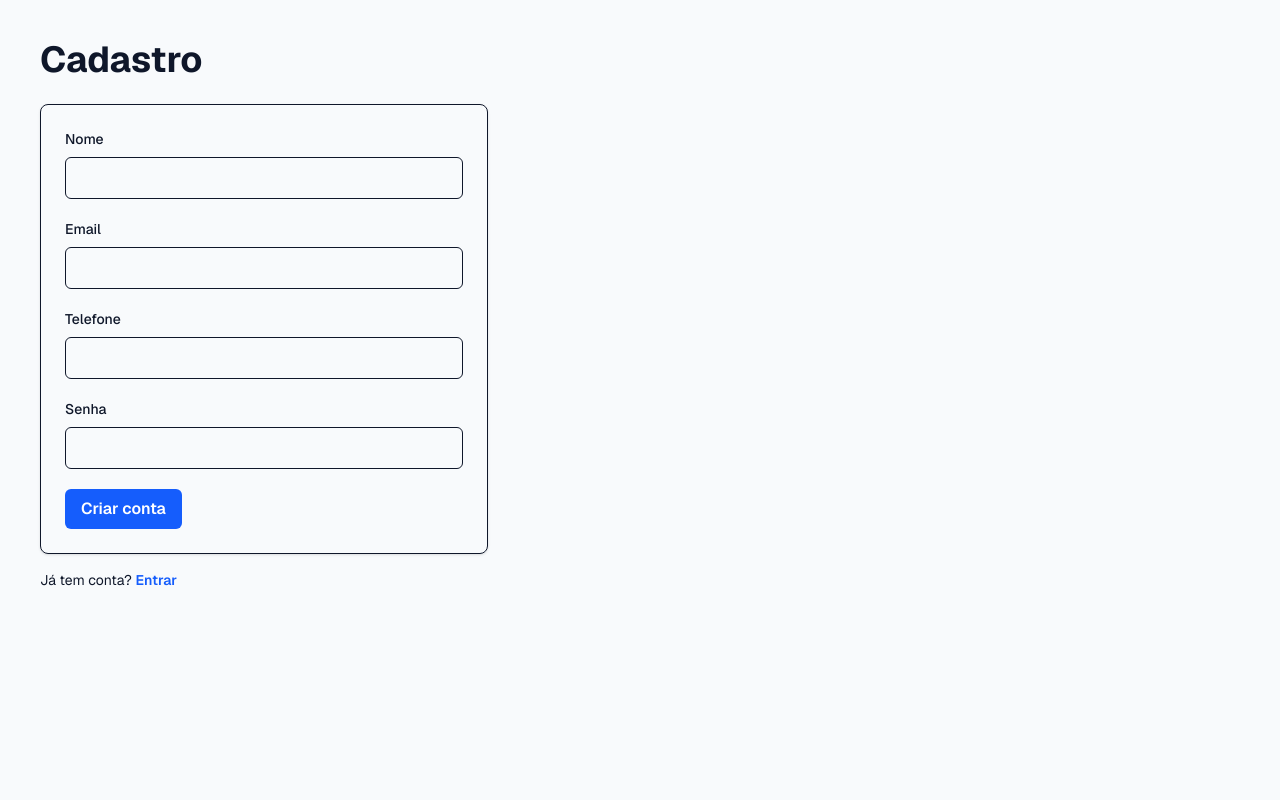
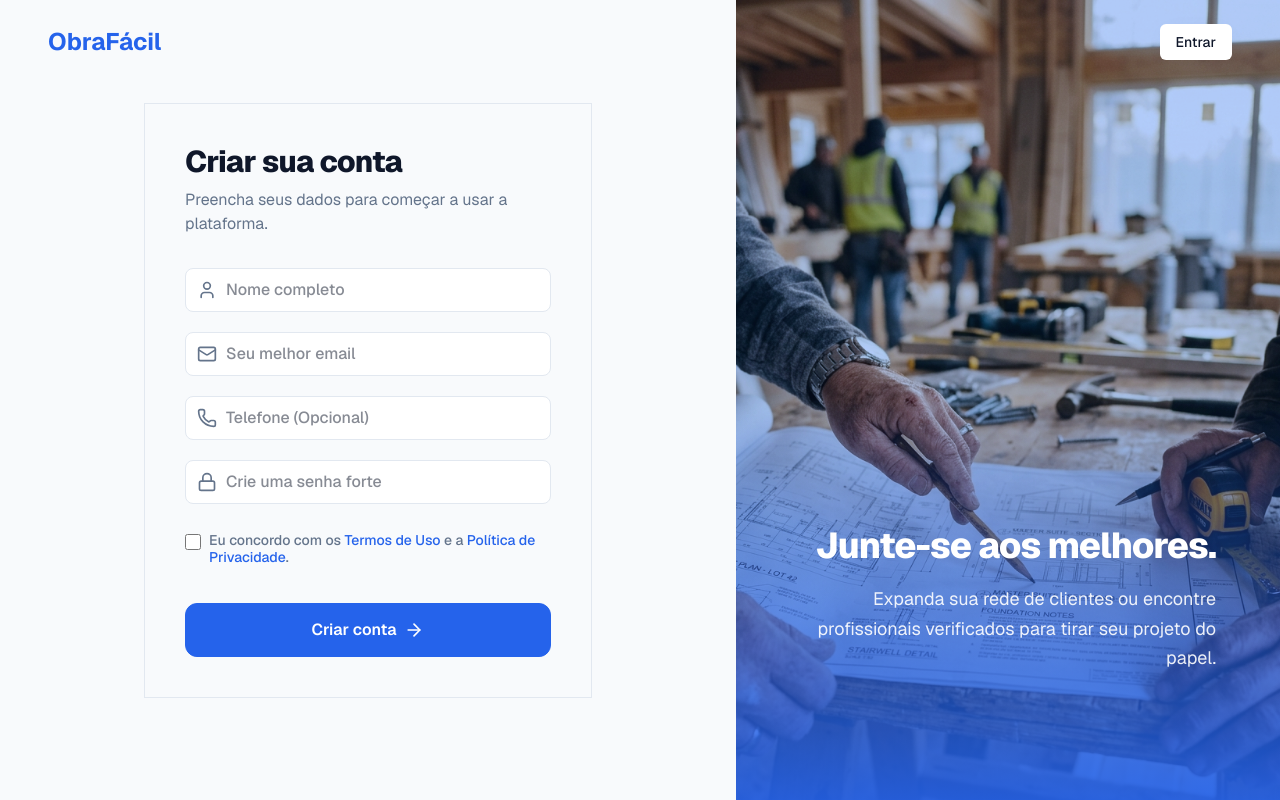
Before and after one commit to andreofranca/obra-facil, a Next.js app in the folder frontend/: page /cadastro in a window 1280 px wide. Built offline with nearby package versions, Linux system fonts and the light colour scheme.

Commit message:
feat(ui): premium signup experience (UX.4)

```diff
--- a/frontend/src/app/cadastro/page.tsx
+++ b/frontend/src/app/cadastro/page.tsx
@@ -1,12 +1,16 @@
 "use client";
 
 import Link from "next/link";
+import Image from "next/image";
 import { FormEvent, useState } from "react";
+import { Input, Button, Card, Logo } from "@/components/ui";
+import { Footer } from "@/components/layout";
 import type {
   AuthErrorResponse,
   AuthResponse,
   RegisterPayload,
 } from "@/types/auth";
+import { ArrowRight, User, Mail, Phone, Lock } from "lucide-react";
 
 const initialForm: RegisterPayload = {
   name: "",
@@ -16,14 +20,11 @@ const initialForm: RegisterPayload = {
 };
 
 export default function CadastroPage() {
-  const [form, setForm] =
-    useState<RegisterPayload>(initialForm);
+  const [form, setForm] = useState<RegisterPayload>(initialForm);
   const [errorMessage, setErrorMessage] = useState("");
   const [isSubmitting, setIsSubmitting] = useState(false);
 
-  async function handleSubmit(
-    event: FormEvent<HTMLFormElement>
-  ) {
+  async function handleSubmit(event: FormEvent<HTMLFormElement>) {
     event.preventDefault();
     setIsSubmitting(true);
     setErrorMessage("");
@@ -37,16 +38,10 @@ export default function CadastroPage() {
         body: JSON.stringify(form),
       });
 
-      const data = (await response.json()) as
-        | AuthResponse
-        | AuthErrorResponse;
+      const data = (await response.json()) as AuthResponse | AuthErrorResponse;
 
       if (!response.ok) {
-        setErrorMessage(
-          "error" in data
-            ? data.error
-            : "Não foi possível criar o cadastro"
-        );
+        setErrorMessage("error" in data ? data.error : "Não foi possível criar o cadastro");
         return;
       }
 
@@ -59,25 +54,84 @@ export default function CadastroPage() {
   }
 
   return (
-    <main className="p-10">
-      <div className="max-w-md">
-        <h1 className="text-4xl font-bold mb-6">Cadastro</h1>
+    <div className="min-h-screen flex flex-col bg-neutral-background font-sans">
+      {/* Simplified Header */}
+      <header className="absolute top-0 left-0 w-full z-50 p-6 md:px-12 flex justify-between items-center">
+        <Link
+          href="/"
+          className="outline-none focus-visible:ring-2 focus-visible:ring-brand-primary rounded-sm transition-transform hover:-translate-y-0.5"
+          aria-label="Voltar para a página inicial"
+        >
+          <Logo />
+        </Link>
+        <Link
+          href="/login"
+          className="text-neutral-text font-medium text-sm hover:text-brand-primary transition-colors outline-none focus-visible:ring-2 focus-visible:ring-brand-primary rounded-md px-4 py-2 bg-neutral-white shadow-soft hover:shadow-elevated"
+        >
+          Entrar
+        </Link>
+      </header>
 
-        <form
-          onSubmit={handleSubmit}
-          className="border rounded-lg p-6 shadow space-y-5"
-        >
-          <div>
-            <label
-              htmlFor="name"
-              className="block text-sm font-medium mb-2"
-            >
-              Nome
-            </label>
-            <input
+      <main className="flex-1 flex flex-col lg:flex-row-reverse">
+        {/* Decorative / Hero Section (Hidden on small screens, split on desktop) */}
+        <div className="hidden lg:flex flex-1 relative bg-brand-primary items-center justify-center overflow-hidden">
+          <div className="absolute inset-0 bg-brand-secondary/30 mix-blend-multiply z-10" />
+          <Image
+            src="/images/signup-hero.jpg"
+            alt="Mãos habilidosas trabalhando em um projeto, simbolizando a comunidade de profissionais qualificados."
+            fill
+            className="object-cover opacity-90"
+            priority
+            sizes="50vw"
+          />
+          <div className="absolute inset-0 bg-gradient-to-t from-brand-primary/90 via-transparent to-transparent z-20" />
+
+          <div className="relative z-30 p-16 max-w-xl self-end mb-16 text-neutral-white animate-fade-in-up text-right">
+            <h2 className="text-4xl font-extrabold mb-4 leading-tight tracking-tight">
+              Junte-se aos melhores.
+            </h2>
+            <p className="text-lg text-neutral-white/90 leading-relaxed">
+              Expanda sua rede de clientes ou encontre profissionais verificados para tirar seu projeto do papel.
+            </p>
+          </div>
+        </div>
+
+        {/* Mobile Header Image Fallback */}
+        <div className="lg:hidden w-full h-48 relative bg-brand-primary">
+          <Image
+            src="/images/signup-hero.jpg"
+            alt="Mãos habilidosas trabalhando"
+            fill
+            className="object-cover"
+            priority
+            sizes="100vw"
+          />
+          <div className="absolute inset-0 bg-gradient-to-t from-neutral-background to-transparent" />
+        </div>
+
+        {/* Signup Form Section */}
+        <div className="flex-1 flex items-center justify-center p-6 md:p-12 lg:p-24 relative -mt-8 lg:mt-0 z-10">
+          <Card className="w-full max-w-md p-8 md:p-10 bg-neutral-surface shadow-elevated border-none lg:shadow-none lg:border lg:border-neutral-border lg:bg-transparent rounded-3xl lg:rounded-none">
+            <div className="mb-8 text-center lg:text-left">
+              <h1 className="text-3xl font-extrabold text-neutral-text mb-2 tracking-tight">
+                Criar sua conta
+              </h1>
+              <p className="text-neutral-muted text-base">
+                Preencha seus dados para começar a usar a plataforma.
+              </p>
+            </div>
+
+            <form onSubmit={handleSubmit} className="space-y-5" noValidate>
+
+              <div className="relative">
+                <div className="absolute inset-y-0 left-0 pl-3 flex items-center pointer-events-none text-neutral-muted">
+                  <User className="w-5 h-5" />
+                </div>
+                <Input
                   id="name"
                   name="name"
                   type="text"
+                  placeholder="Nome completo"
                   value={form.name}
                   onChange={(event) =>
                     setForm((currentForm) => ({
@@ -85,22 +139,22 @@ export default function CadastroPage() {
                       name: event.target.value,
                     }))
                   }
-              className="w-full rounded-md border px-3 py-2 bg-transparent"
+                  className="pl-10"
                   required
+                  aria-required="true"
+                  aria-invalid={Boolean(errorMessage)}
                 />
               </div>
 
-          <div>
-            <label
-              htmlFor="email"
-              className="block text-sm font-medium mb-2"
-            >
-              Email
-            </label>
-            <input
+              <div className="relative">
+                <div className="absolute inset-y-0 left-0 pl-3 flex items-center pointer-events-none text-neutral-muted">
+                  <Mail className="w-5 h-5" />
+                </div>
+                <Input
                   id="email"
                   name="email"
                   type="email"
+                  placeholder="Seu melhor email"
                   value={form.email}
                   onChange={(event) =>
                     setForm((currentForm) => ({
@@ -108,22 +162,22 @@ export default function CadastroPage() {
                       email: event.target.value,
                     }))
                   }
-              className="w-full rounded-md border px-3 py-2 bg-transparent"
+                  className="pl-10"
                   required
+                  aria-required="true"
+                  aria-invalid={Boolean(errorMessage)}
                 />
               </div>
 
-          <div>
-            <label
-              htmlFor="phone"
-              className="block text-sm font-medium mb-2"
-            >
-              Telefone
-            </label>
-            <input
+              <div className="relative">
+                <div className="absolute inset-y-0 left-0 pl-3 flex items-center pointer-events-none text-neutral-muted">
+                  <Phone className="w-5 h-5" />
+                </div>
+                <Input
                   id="phone"
                   name="phone"
                   type="tel"
+                  placeholder="Telefone (Opcional)"
                   value={form.phone}
                   onChange={(event) =>
                     setForm((currentForm) => ({
@@ -131,21 +185,20 @@ export default function CadastroPage() {
                       phone: event.target.value,
                     }))
                   }
-              className="w-full rounded-md border px-3 py-2 bg-transparent"
+                  className="pl-10"
+                  aria-invalid={Boolean(errorMessage)}
                 />
               </div>
 
-          <div>
-            <label
-              htmlFor="password"
-              className="block text-sm font-medium mb-2"
-            >
-              Senha
-            </label>
-            <input
+              <div className="relative">
+                <div className="absolute inset-y-0 left-0 pl-3 flex items-center pointer-events-none text-neutral-muted">
+                  <Lock className="w-5 h-5" />
+                </div>
+                <Input
                   id="password"
                   name="password"
                   type="password"
+                  placeholder="Crie uma senha forte"
                   value={form.password}
                   onChange={(event) =>
                     setForm((currentForm) => ({
@@ -153,33 +206,64 @@ export default function CadastroPage() {
                       password: event.target.value,
                     }))
                   }
-              className="w-full rounded-md border px-3 py-2 bg-transparent"
+                  className="pl-10"
                   required
+                  aria-required="true"
+                  aria-invalid={Boolean(errorMessage)}
                 />
               </div>
 
-          <button
-            type="submit"
-            disabled={isSubmitting}
-            className="rounded-md bg-blue-600 px-4 py-2 font-semibold text-white hover:bg-blue-700 disabled:cursor-not-allowed disabled:opacity-60"
-          >
-            {isSubmitting ? "Cadastrando..." : "Criar conta"}
-          </button>
+              <div className="flex items-start gap-2 pt-2 pb-2">
+                <div className="flex items-center h-5">
+                  <input
+                    id="terms"
+                    type="checkbox"
+                    required
+                    className="w-4 h-4 rounded border-neutral-border text-brand-primary focus:ring-brand-primary focus:ring-2 focus:ring-offset-2 transition-colors cursor-pointer"
+                  />
+                </div>
+                <label htmlFor="terms" className="text-sm font-medium text-neutral-muted cursor-pointer leading-tight">
+                  Eu concordo com os <a href="#" className="text-brand-primary hover:underline">Termos de Uso</a> e a <a href="#" className="text-brand-primary hover:underline">Política de Privacidade</a>.
+                </label>
+              </div>
 
               {errorMessage && (
-            <p className="text-sm text-red-600">
+                <div className="p-4 rounded-xl bg-feedback-error/10 border border-feedback-error/20 flex items-start gap-3 animate-fade-in-up" role="alert">
+                  <div className="text-feedback-error mt-0.5">
+                    <svg xmlns="http://www.w3.org/2000/svg" width="18" height="18" viewBox="0 0 24 24" fill="none" stroke="currentColor" strokeWidth="2" strokeLinecap="round" strokeLinejoin="round">
+                      <circle cx="12" cy="12" r="10"></circle>
+                      <line x1="12" y1="8" x2="12" y2="12"></line>
+                      <line x1="12" y1="16" x2="12.01" y2="16"></line>
+                    </svg>
+                  </div>
+                  <p className="text-sm font-medium text-feedback-error">
                     {errorMessage}
                   </p>
+                </div>
               )}
+
+              <Button
+                type="submit"
+                size="lg"
+                className="w-full rounded-xl shadow-elevated transition-all hover:-translate-y-0.5 group mt-2"
+                isLoading={isSubmitting}
+              >
+                {!isSubmitting && (
+                  <span className="flex items-center gap-2">
+                    Criar conta
+                    <ArrowRight className="w-5 h-5 transition-transform group-hover:translate-x-1" />
+                  </span>
+                )}
+              </Button>
             </form>
-
-        <p className="mt-4 text-sm">
-          Já tem conta?{" "}
-          <Link href="/login" className="font-semibold text-blue-600">
-            Entrar
-          </Link>
-        </p>
+          </Card>
         </div>
       </main>
+
+      {/* Footer minimalista apenas visível no mobile */}
+      <div className="lg:hidden mt-auto">
+        <Footer />
+      </div>
+    </div>
   );
 }
```
Also changed, not shown: frontend/public/images/signup-hero.jpg (added). Lines whose indentation alone changed are shown as unchanged.
